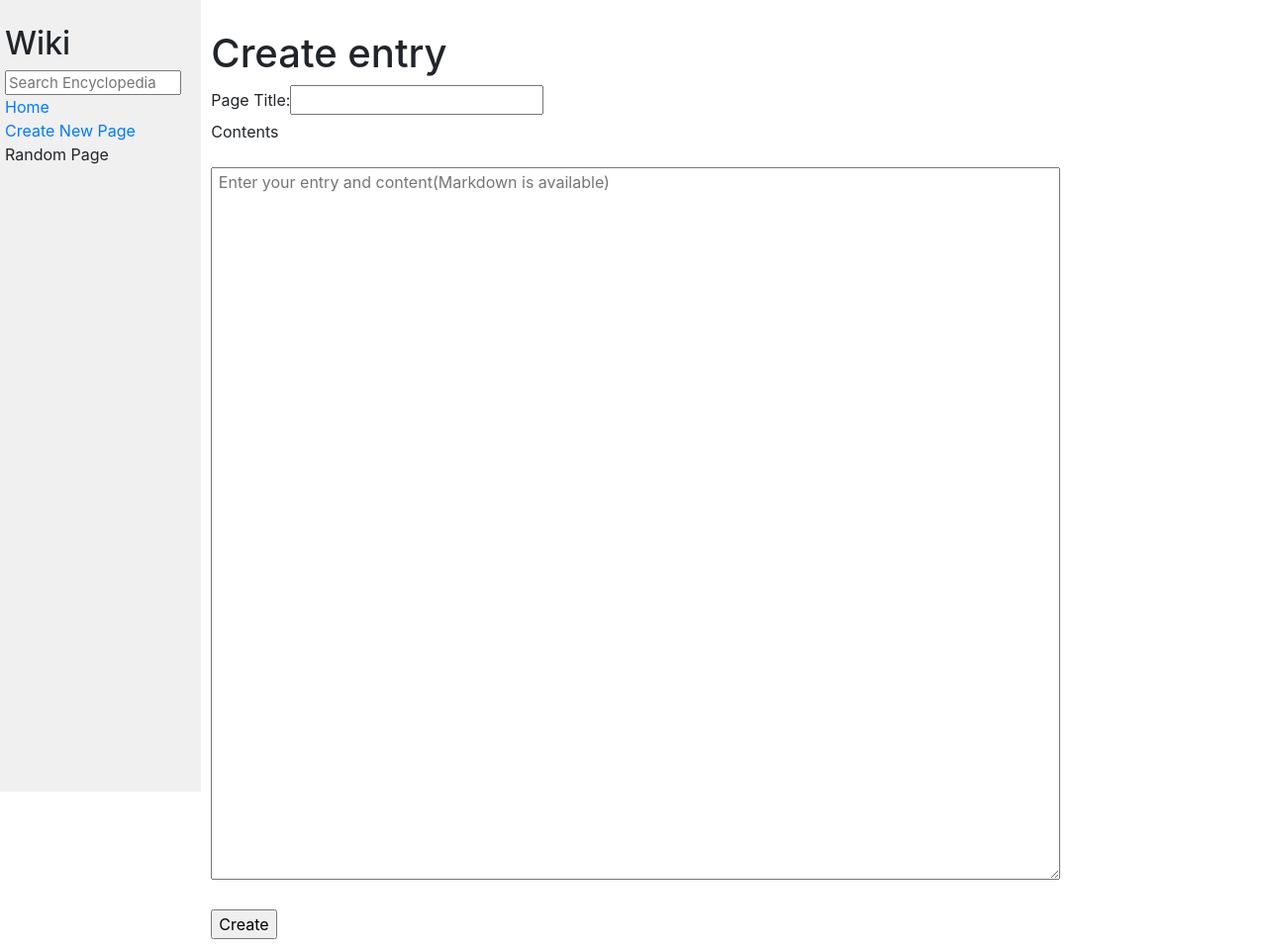
After one commit to banover/test, a Django app: page /create/ in a window 1280 px wide. The commit adds this page. Shown: the whole page at 99% size. Run offline with Django 3.2, Linux system fonts and the light colour scheme; some libraries are stand-ins or nearby versions.

Commit message:
New Page ~ing

```diff
--- /dev/null
+++ b/wiki/encyclopedia/templates/encyclopedia/create.html
@@ -0,0 +1,31 @@
+{% extends "encyclopedia/layout.html" %}
+
+{% block title %}
+    Create
+{% endblock %}
+
+{% block body %}
+    <h1>Create entry</h1>
+
+    <form action="/wiki/create/" method="post">
+        <!--<p><label for="create_title">Page Title</label></p>
+        <input id="create_title" type="text" name="title" placeholder=" page title" size="100px" autofocus required><br><br>-->
+        {% csrf_token %}
+        {{ form }}
+        <p><label for="create_content">Contents</label></p>
+        <textarea id="create_content" name="content" placeholder=" Enter your entry and content(Markdown is available)" row="6" col="70" required></textarea>
+        <br><br>
+        <input type="submit" value="Create">
+        {% if messages %}
+            {% for message in messages %}
+
+                <button type="button" class="close" data-dismiss="alert">
+                ×
+                </button>
+                <strong>{{message}}</strong>
+
+            {% endfor %}
+        {% endif %}
+    </form>
+
+{% endblock %}
--- a/wiki/encyclopedia/templates/encyclopedia/entry.html
+++ b/wiki/encyclopedia/templates/encyclopedia/entry.html
@@ -14,7 +14,7 @@
     {% block body %}
 
         {% if not input_entry == None %}
-            {{ contents|safe }} <!-- safe 제거 후 test해보기-->
+            {{ contents|safe }}
         {% else %}
             <h1>No exist entry!</h1>
         {% endif %}
--- a/wiki/encyclopedia/templates/encyclopedia/layout.html
+++ b/wiki/encyclopedia/templates/encyclopedia/layout.html
@@ -19,7 +19,7 @@
                     <a href="{% url 'index' %}">Home</a>
                 </div>
                 <div>
-                    Create New Page
+                    <a href="{% url 'create' %}">Create New Page</a>
                 </div>
                 <div>
                     Random Page
--- a/wiki/encyclopedia/urls.py
+++ b/wiki/encyclopedia/urls.py
@@ -3,9 +3,10 @@ from django.urls import path
 from . import views
 from . import util
 
-entries = util.list_entries()
+#entries = util.list_entries()
 urlpatterns = [
     path("", views.index, name="index"),
     path("<str:entry>", views.entry, name="entry"),
-    path("search/", views.search, name="search")
+    path("search/", views.search, name="search"),
+    path("create/", views.create, name="create")
 ]
--- a/wiki/encyclopedia/util.py
+++ b/wiki/encyclopedia/util.py
@@ -42,14 +42,14 @@ def compare(search,entry_list):
     # Setting variable for compare
     length = len(search)
     entries = len(entry_list)
-    results = []
+    results = set()
 
     # Appending entries into list based on search
     for i in range(length):
         substring = search[i:i+2]
         for j in range(entries):
             if substring.upper() in entry_list[j].upper():
-                results.append(entry_list[j])
+                results.add(entry_list[j])
 
     # Return list
     return results
--- a/wiki/encyclopedia/views.py
+++ b/wiki/encyclopedia/views.py
@@ -1,8 +1,11 @@
 from django.shortcuts import render
 from . import util
 import markdown
-#from django.urls import reverse
-#from django.http import HttpResponseRedirect
+from django import forms
+from django.contrib import messages
+from django.urls import reverse
+from django.http import HttpResponseRedirect
+
 
 def index(request):
     return render(request, "encyclopedia/index.html", {
@@ -75,3 +78,52 @@ def search(request):
             "input_entry": input_entry,
             "contents": contents
         })
+
+def create(request):
+
+    class NewTaskForm(forms.Form):
+        form = forms.CharField(label="Page Title")
+
+
+    if request.method == "GET":
+
+        entries = util.list_entries()
+        #messages.warning(request, 'Your title already exists.')
+
+        return render(request, "encyclopedia/create.html", {
+            "form": NewTaskForm(),
+            #"entries": entries
+        })
+
+    # post로 create.html에서 title과 textarea 정보 form전달 될 때, 페이지 만들어 주던가 오류페이지 띄우던가
+    else:
+
+        #title = request.POST["title"]
+        title = NewTaskForm(request.POST)
+
+        if title.is_valid():
+            entry = title.cleaned_data["form"]
+            content = request.POST.get("content")
+            #if len(content) > 0:
+            #    return render(request,"encyclopedia/test.html", {
+            #        "entry" : content
+            #    })
+            #content = request.POST["content"]
+            entries = util.list_entries()
+
+            for i in range(len(entries)):
+                if entry.upper() == entries[i].upper():
+                    #messages.warning(request, 'Your title already exists.') 에러메세지만 씀녀 끝
+                    return render(request,"encyclopedia/create.html", {
+                        "form" : title
+                    })
+            #
+            with open(f'entries/{entry}.md', "w") as f:
+                f.write(content)
+
+            #
+            return HttpResponseRedirect(f'/wiki/{entry}')
+
+        # 여기도 메세지 추가해주면 좋을듯?
+        else:
+            return render(request,"encyclopedia/create.html")
--- a/wiki/wiki/urls.py
+++ b/wiki/wiki/urls.py
@@ -20,5 +20,6 @@ from encyclopedia import views
 urlpatterns = [
     path('admin/', admin.site.urls),
     path('', views.index, name="index"),
-    path('wiki/', include("encyclopedia.urls"))
+    path('wiki/', include("encyclopedia.urls")),
+    path('create/', views.create, name="create")
 ]
```
Also changed, not shown: wiki/encyclopedia/templates/encyclopedia/test.html (added, +13 -0 lines), wiki/encyclopedia/templates/encyclopedia/zz.html (deleted, +0 -13 lines), wiki/entries/goodnight.md (added, +1 -0 lines).
